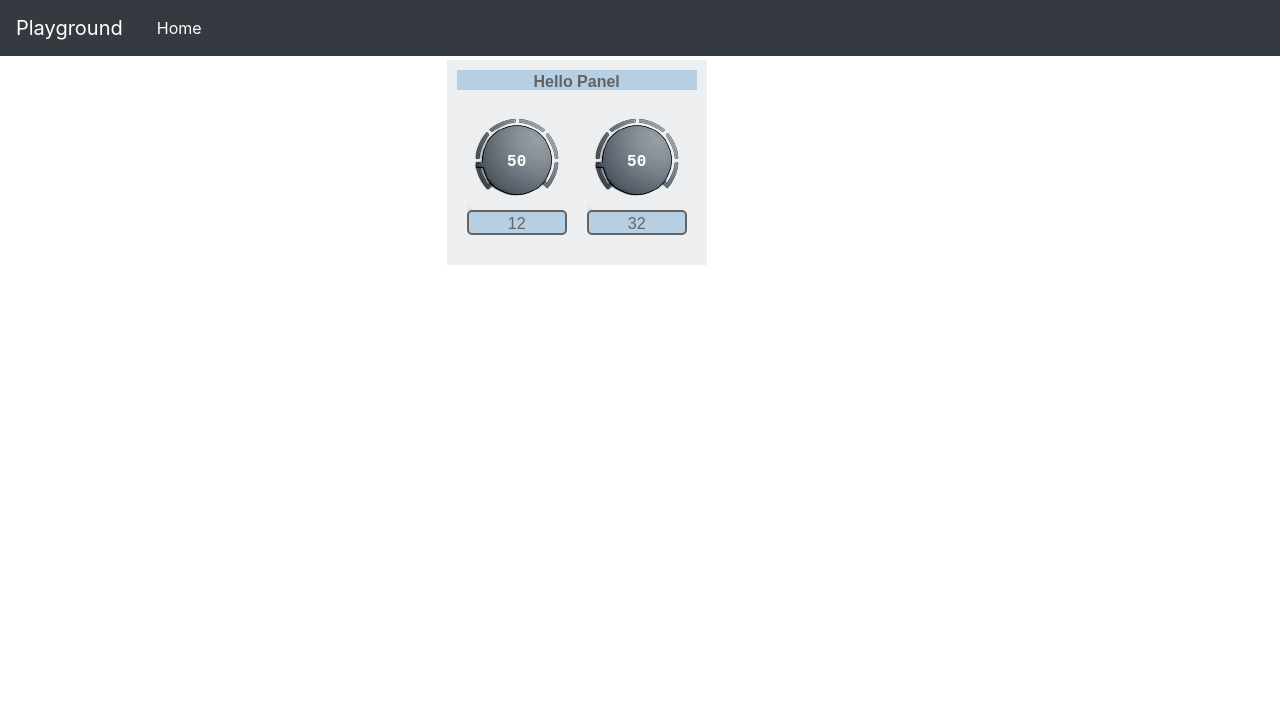
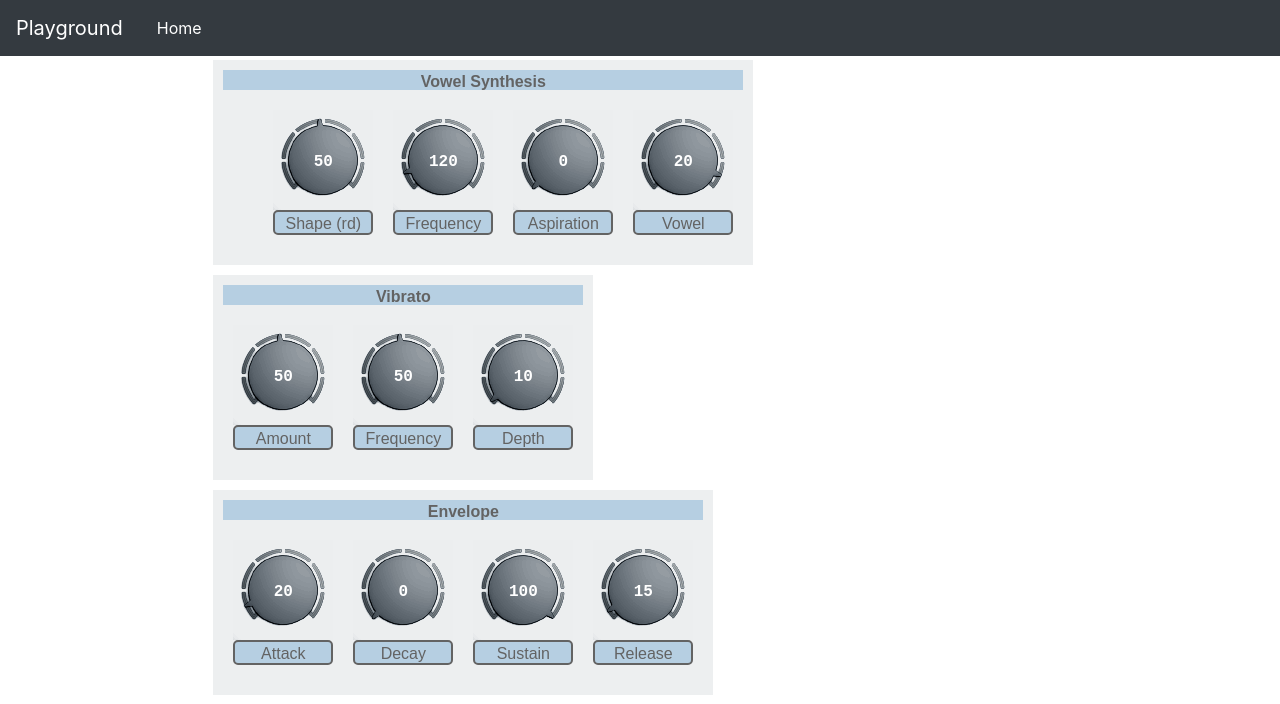
Before and after one commit to helios-yamet/ts-rxjs-audio-play, a Vue app: page / in a window 1280 px wide. Shown: the top 704 px of the page. Built offline with nearby package versions, Linux system fonts and the light colour scheme.

Commit message:
Skeleton of the synth component

```diff
--- a/src/App.vue
+++ b/src/App.vue
@@ -3,21 +3,11 @@
     <AppHeader></AppHeader>
     <div id="content">
       <div class="row">
-        <div id="inputs-container" class="col-md"></div>
-        <div id="main-controls-container" class="col-md">
-          <Panel id="panel-1" label="Hello Panel">
-            <Knob
-              v-for="(knob, key) in ['12', '32']"
-              :key="key"
-              :id="knob"
-              :label="knob"
-              :minValue="0"
-              :maxValue="200"
-              :initialValue="50"
-            ></Knob>
-          </Panel>
+        <div id="inputs-container" class="col-md-2"></div>
+        <div id="main-controls-container" class="col-md-8">
+          <Synth :mainAudio="mainAudio"></Synth>
         </div>
-        <div id="outputs-container" class="col-md">
+        <div id="outputs-container" class="col-md-2">
           <Visualizer id="visualizer" :mainAudio="mainAudio"></Visualizer>
         </div>
       </div>
@@ -30,22 +20,20 @@
 import { Component, Vue, Prop } from "vue-property-decorator";
 import AppHeader from "@/components/AppHeader.vue";
 import AppFooter from "@/components/AppFooter.vue";
-import Knob from "@/components/Knob.vue";
-import Panel from "@/components/Panel.vue";
+import Synth from "@/components/Synth.vue";
 import Visualizer from "@/components/Visualizer.vue";
 
-import GlottalInput from "./core/glottal-input";
-import InputController from "./core/input-controller";
-import MainAudio from "./core/main-audio";
+//import GlottalInput from "@/core/glottal-input";
+//import InputController from "@/core/input-controller";
+import MainAudio from "@/core/main-audio";
 
 @Component({
-  components: { AppHeader, AppFooter, Knob, Panel, Visualizer }
+  components: { AppHeader, AppFooter, Synth, Visualizer }
 })
 export default class App extends Vue {
-  @Prop() private knobs!: string[];
 
   // private inputController: InputController;
-  private input!: GlottalInput;
+  //private input!: GlottalInput;
   private mainAudio: MainAudio;
 
   constructor() {
--- /dev/null
+++ b/src/components/Synth.vue
@@ -0,0 +1,55 @@
+<template>
+  <div>
+    <div class="row">
+      <Panel id="panel-synth" label="Vowel Synthesis">
+        <Plotter></Plotter>
+        <Knob id="knob-shap" label="Shape (rd)" :minValue="0" :maxValue="100" :initialValue="50"></Knob>
+        <Knob id="knob-freq" label="Frequency" :minValue="30" :maxValue="450" :initialValue="120"></Knob>
+        <Knob id="knob-aspi" label="Aspiration" :minValue="0" :maxValue="100" :initialValue="0"></Knob>
+        <Knob id="knob-vowel" label="Vowel" :minValue="0" :maxValue="24" :initialValue="20"></Knob>
+      </Panel>
+    </div>
+    <div class="row">
+      <Panel id="panel-vibrato" label="Vibrato">
+        <Knob id="vib-amt" label="Amount" :minValue="0" :maxValue="100" :initialValue="50"></Knob>
+        <Knob id="vib-freq" label="Frequency" :minValue="0" :maxValue="100" :initialValue="50"></Knob>
+        <Knob id="vib-depth" label="Depth" :minValue="0" :maxValue="100" :initialValue="10"></Knob>
+      </Panel>
+      <Panel id="panel-envelope" label="Envelope">
+        <Knob id="env-a" label="Attack" :minValue="0" :maxValue="100" :initialValue="20"></Knob>
+        <Knob id="env-d" label="Decay" :minValue="0" :maxValue="100" :initialValue="0"></Knob>
+        <Knob id="env-s" label="Sustain" :minValue="0" :maxValue="100" :initialValue="100"></Knob>
+        <Knob id="env-r" label="Release" :minValue="0" :maxValue="100" :initialValue="15"></Knob>
+      </Panel>
+    </div>
+  </div>
+</template>
+
+<script lang="ts">
+import { Component, Prop, Vue } from "vue-property-decorator";
+import Knob from "@/components/Knob.vue";
+import Panel from "@/components/Panel.vue";
+import Plotter from "@/components/Plotter.vue";
+import MainAudio from "@/core/main-audio";
+
+@Component({
+  components: { Knob, Panel, Plotter }
+})
+export default class Synth extends Vue {
+  @Prop(MainAudio) private mainAudio!: MainAudio;
+  private shapeParam!: number;
+  private frequency!: number;
+  private aspiration!: number;
+  private vowel!: number;
+  private vibAmount!: number;
+  private vibFrequency!: number;
+  private vibDepth!: number;
+  private envAttack!: number;
+  private envDecay!: number;
+  private envSustain!: number;
+  private envRelease!: number;
+}
+</script>
+
+<style scoped>
+</style>
```
Also changed, not shown: src/components/Panel.vue (+2 -5 lines).
